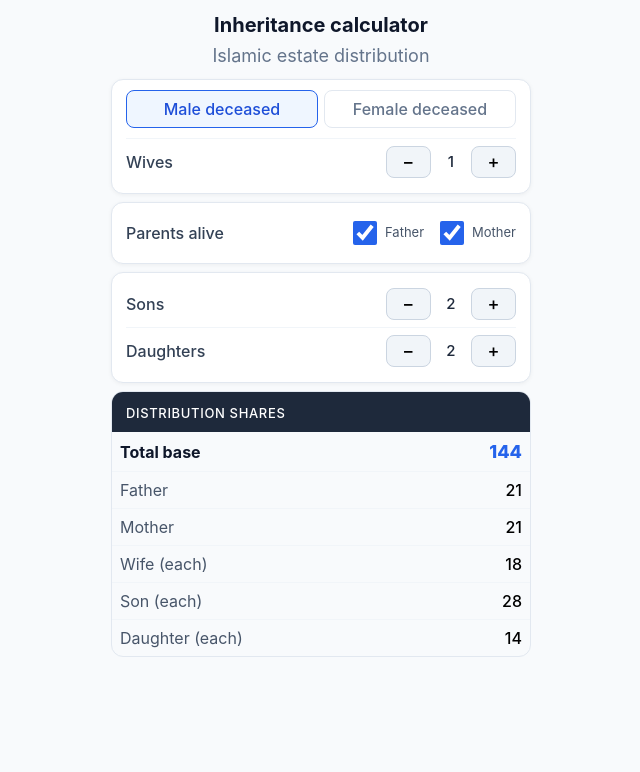
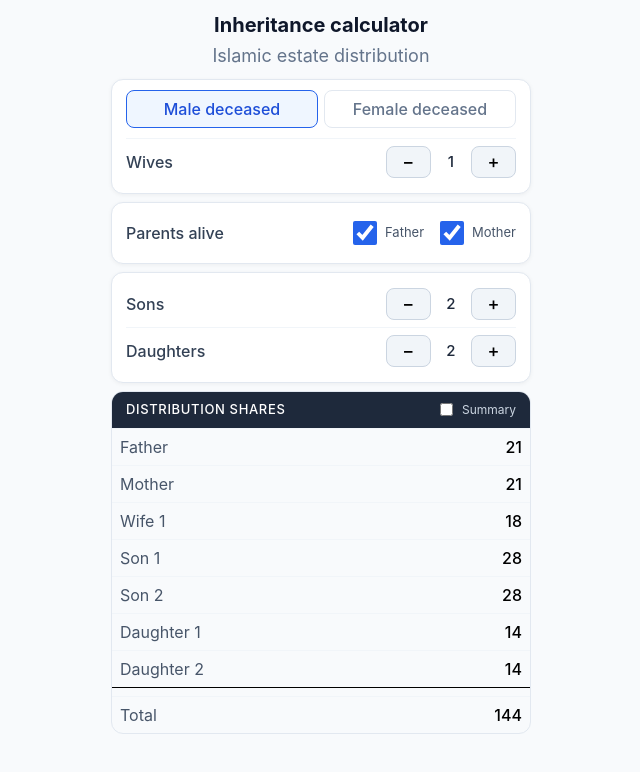
Before and after one commit to Ali-Khanchi/inheritance-calculator, a React (Vite) app: page / in a window 1280 px wide. Shown: the top 772 px of the page, without its empty margins (319-959 px from the left). Built offline with nearby package versions, Linux system fonts and the light colour scheme.

Commit message:
added summary and no summary option for showing wife, son, daughter shares

```diff
--- a/src/App.tsx
+++ b/src/App.tsx
@@ -33,6 +33,7 @@ const InheritanceCalculator: React.FC = () => {
     sons: 2,
     daughters: 2
   });
+  const [showSummary, setShowSummary] = useState<boolean>(false);
 
   const handleChange = (e: ChangeEvent<HTMLInputElement>) => {
     const { name, value, type, checked } = e.target;
@@ -309,6 +310,51 @@ const InheritanceCalculator: React.FC = () => {
     </div>
   );
 
+  const DistributionRow = ({
+    label,
+    share
+  }: {
+    label: string;
+    share: number;
+  }) => (
+    <tr style={{ borderTop: '0.5px solid #f1f5f9' }}>
+      <td style={{ padding: '6px 8px', color: '#475569' }}>{label}</td>
+      <td
+        style={{
+          padding: '6px 8px',
+          textAlign: 'right',
+          fontWeight: 500
+        }}
+      >
+        {share}
+      </td>
+    </tr>
+  );
+
+  const wifeDistributionRows = showSummary ? (
+    <DistributionRow label={`Wife (each)`} share={res.wife} />
+  ) : (
+    Array.from({ length: heirs.wives }, (_, index) => (
+      <DistributionRow label={`Wife ${index + 1}`} share={res.wife} />
+    ))
+  );
+
+  const sonDistributionRows = showSummary ? (
+    <DistributionRow label={`Son (each)`} share={res.son} />
+  ) : (
+    Array.from({ length: heirs.sons }, (_, index) => (
+      <DistributionRow label={`Son ${index + 1}`} share={res.son} />
+    ))
+  );
+
+  const daughterDistributionRows = showSummary ? (
+    <DistributionRow label={`Daughter (each)`} share={res.daughter} />
+  ) : (
+    Array.from({ length: heirs.daughters }, (_, index) => (
+      <DistributionRow label={`Daughter ${index + 1}`} share={res.daughter} />
+    ))
+  );
+
   return (
     <div style={containerStyle}>
       <div style={innerWrapperStyle}>
@@ -405,6 +451,31 @@ const InheritanceCalculator: React.FC = () => {
           <div style={{ ...rowStyle }}>
             <span style={labelStyle}>Parents alive</span>
             <div style={{ display: 'flex', alignItems: 'center', gap: '12px' }}>
+              {showSiblings && (
+                <label
+                  style={{
+                    display: 'flex',
+                    alignItems: 'center',
+                    gap: '5px',
+                    fontSize: '13px',
+                    color: '#dc2626',
+                    cursor: 'pointer'
+                  }}
+                >
+                  <input
+                    type="checkbox"
+                    name="hasSC"
+                    style={{
+                      width: '24px',
+                      height: '24px',
+                      accentColor: '#dc2626'
+                    }}
+                    checked={heirs.hasSC}
+                    onChange={handleChange}
+                  />
+                  Siblings
+                </label>
+              )}
               <label
                 style={{
                   display: 'flex',
@@ -451,31 +522,6 @@ const InheritanceCalculator: React.FC = () => {
                 />
                 Mother
               </label>
-              {showSiblings && (
-                <label
-                  style={{
-                    display: 'flex',
-                    alignItems: 'center',
-                    gap: '5px',
-                    fontSize: '13px',
-                    color: '#dc2626',
-                    cursor: 'pointer'
-                  }}
-                >
-                  <input
-                    type="checkbox"
-                    name="hasSC"
-                    style={{
-                      width: '24px',
-                      height: '24px',
-                      accentColor: '#dc2626'
-                    }}
-                    checked={heirs.hasSC}
-                    onChange={handleChange}
-                  />
-                  Siblings
-                </label>
-              )}
             </div>
           </div>
         </div>
@@ -498,7 +544,10 @@ const InheritanceCalculator: React.FC = () => {
           <div
             style={{
               padding: '8px 14px',
-              backgroundColor: '#1e293b'
+              backgroundColor: '#1e293b',
+              display: 'flex',
+              justifyContent: 'space-between',
+              alignItems: 'center'
             }}
           >
             <span
@@ -512,6 +561,25 @@ const InheritanceCalculator: React.FC = () => {
             >
               Distribution shares
             </span>
+            <label
+              style={{
+                display: 'flex',
+                alignItems: 'center',
+                gap: '6px',
+                fontSize: '12px',
+                color: '#cbd5e1',
+                cursor: 'pointer',
+                userSelect: 'none'
+              }}
+            >
+              <input
+                type="checkbox"
+                checked={showSummary}
+                onChange={(e) => setShowSummary(e.target.checked)}
+                style={{ accentColor: '#2563eb' }}
+              />
+              Summary
+            </label>
           </div>
           <table
             style={{
@@ -521,149 +589,31 @@ const InheritanceCalculator: React.FC = () => {
             }}
           >
             <tbody>
-              {/* Total */}
-              <tr style={{ backgroundColor: '#f8fafc' }}>
-                <td
-                  style={{
-                    padding: '6px 8px',
-                    fontWeight: 700,
-                    color: '#0f172a'
-                  }}
-                >
-                  Total base
-                </td>
-                <td
-                  style={{
-                    padding: '6px 8px',
-                    textAlign: 'right',
-                    fontWeight: 800,
-                    fontSize: '18px',
-                    color: '#2563eb'
-                  }}
-                >
-                  {res.total}
-                </td>
-              </tr>
-
               {heirs.fatherAlive && (
-                <tr style={{ borderTop: '0.5px solid #f1f5f9' }}>
-                  <td style={{ padding: '6px 8px', color: '#475569' }}>
-                    Father
-                  </td>
-                  <td
-                    style={{
-                      padding: '6px 8px',
-                      textAlign: 'right',
-                      fontWeight: 500
-                    }}
-                  >
-                    {res.father}
-                  </td>
-                </tr>
+                <DistributionRow label={'Father'} share={res.father} />
               )}
               {heirs.motherAlive && (
-                <tr style={{ borderTop: '0.5px solid #f1f5f9' }}>
-                  <td style={{ padding: '6px 8px', color: '#475569' }}>
-                    Mother
-                  </td>
-                  <td
-                    style={{
-                      padding: '6px 8px',
-                      textAlign: 'right',
-                      fontWeight: 500
-                    }}
-                  >
-                    {res.mother}
-                  </td>
-                </tr>
+                <DistributionRow label={'Mother'} share={res.mother} />
               )}
               {heirs.husband && (
-                <tr style={{ borderTop: '0.5px solid #f1f5f9' }}>
-                  <td style={{ padding: '6px 8px', color: '#475569' }}>
-                    Husband
-                  </td>
-                  <td
-                    style={{
-                      padding: '6px 8px',
-                      textAlign: 'right',
-                      fontWeight: 500
-                    }}
-                  >
-                    {res.husband}
-                  </td>
-                </tr>
+                <DistributionRow label={'Husband'} share={res.husband} />
               )}
-              {heirs.wives > 0 && (
-                <tr style={{ borderTop: '0.5px solid #f1f5f9' }}>
-                  <td style={{ padding: '6px 8px', color: '#475569' }}>
-                    Wife (each)
-                  </td>
-                  <td
-                    style={{
-                      padding: '6px 8px',
-                      textAlign: 'right',
-                      fontWeight: 500
-                    }}
-                  >
-                    {res.wife}
-                  </td>
-                </tr>
+              {heirs.wives > 0 && wifeDistributionRows}
+              {heirs.sons > 0 && sonDistributionRows}
+              {heirs.daughters > 0 && daughterDistributionRows}
+              {res.settle > 0 && (
+                <DistributionRow label={'Musalahah'} share={res.settle} />
               )}
-              {heirs.sons > 0 && (
-                <tr style={{ borderTop: '0.5px solid #f1f5f9' }}>
-                  <td style={{ padding: '6px 8px', color: '#475569' }}>
-                    Son (each)
-                  </td>
-                  <td
-                    style={{
-                      padding: '6px 8px',
-                      textAlign: 'right',
-                      fontWeight: 500
-                    }}
-                  >
-                    {res.son}
-                  </td>
-                </tr>
-              )}
-              {heirs.daughters > 0 && (
-                <tr style={{ borderTop: '0.5px solid #f1f5f9' }}>
-                  <td style={{ padding: '6px 8px', color: '#475569' }}>
-                    Daughter (each)
-                  </td>
-                  <td
-                    style={{
-                      padding: '6px 8px',
-                      textAlign: 'right',
-                      fontWeight: 500
-                    }}
-                  >
-                    {res.daughter}
-                  </td>
-                </tr>
-              )}
-              {res.settle > 0 && (
-                <tr style={{ borderTop: '0.5px solid #f1f5f9' }}>
-                  <td
-                    style={{
-                      padding: '6px 8px',
-                      color: '#1d4ed8',
-                      fontStyle: 'italic'
-                    }}
-                  >
-                    Musalahah
-                  </td>
-                  <td
-                    style={{
-                      padding: '6px 8px',
-                      textAlign: 'right',
-                      fontWeight: 500,
-                      color: '#1d4ed8'
-                    }}
-                  >
-                    {res.settle}
-                  </td>
-                </tr>
-              )}
+              <tr>
+                <td
+                  colSpan={2}
+                  style={{
+                    borderTop: '1px solid black',
+                    padding: '4px 0' // Optional: adds a little space around the line
+                  }}
+                />
+              </tr>
+              <DistributionRow label={'Total'} share={res.total} />
             </tbody>
           </table>
         </div>
```
